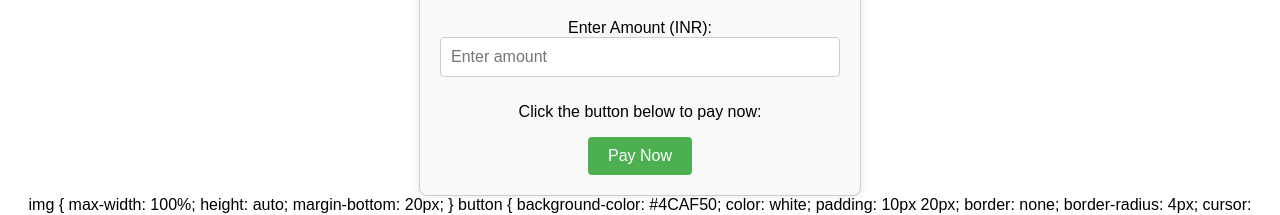
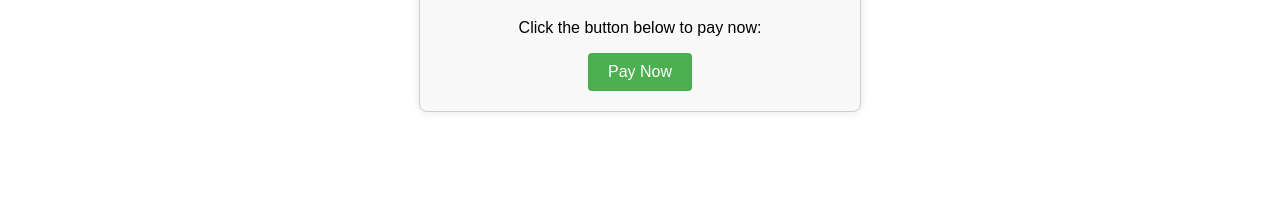
Before and after one commit to RAOSAHAB7/Links, a plain HTML site: page index.html in a window 1280 px wide. Shown: the part 110-325 px from the top of the page. Drawn offline with Linux system fonts and the light colour scheme.

Commit message:
Update index.html

```diff
--- a/index.html
+++ b/index.html
@@ -19,62 +19,6 @@
             border-radius: 8px;
             box-shadow: 0 0 10px rgba(0, 0, 0, 0.1);
         }
-        img {
-            max-width: 100%;
-            height: auto;
-            margin-bottom: 20px;
-        }
-        input[type="number"] {
-            width: 100%;
-            padding: 10px;
-            margin-bottom: 10px;
-            font-size: 16px;
-            border: 1px solid #ccc;
-            border-radius: 4px;
-            box-sizing: border-box;
-        }
-        button {
-            background-color: #4CAF50;
-            color: white;
-            padding: 10px 20px;
-            border: none;
-            border-radius: 4px;
-            cursor: pointer;
-            font-size: 16px;
-        }
-        button:hover {
-            background-color: #45a049;
-        }
-    </style>
-</head>
-<body>
-    <div class="container">
-        <h1>UPI Payment</h1>
-        <!-- Replace with your actual UPI QR code or remove if not needed -->
-        <!-- <img src="path-to-your-upi-qr-code.png" alt="UPI QR Code"> -->
-        <label for="amount">Enter Amount (INR):</label>
-        <input type="number" id="amount" placeholder="Enter amount" required>
-        <p>Click the button below to pay now:</p>
-        <button onclick="payNow()">Pay Now</button>
-    </div>
-
-    <script>
-        function payNow() {
-            const upiId = 'Pumptripathi@okaxis'; // Replace with your UPI ID
-            const amount = document.getElementById('amount').value; // Get amount from input field
-            const note = 'Payment for goods'; // Replace with your transaction note
-            const name = 'Your Name'; // Replace with your name
-            const currency = 'INR'; // Replace with your currency code (e.g., INR)
-
-            const paymentUrl = `upi://pay?pa=${encodeURIComponent(upiId)}&pn=${encodeURIComponent(name)}&am=${encodeURIComponent(amount)}&tn=${encodeURIComponent(note)}&cu=${encodeURIComponent(currency)}`;
-
-            // Redirect to UPI payment app
-            window.location.href = paymentUrl;
-        }
-    </script>
-</body>
-</html>
-
         img {
             max-width: 100%;
             height: auto;
```
